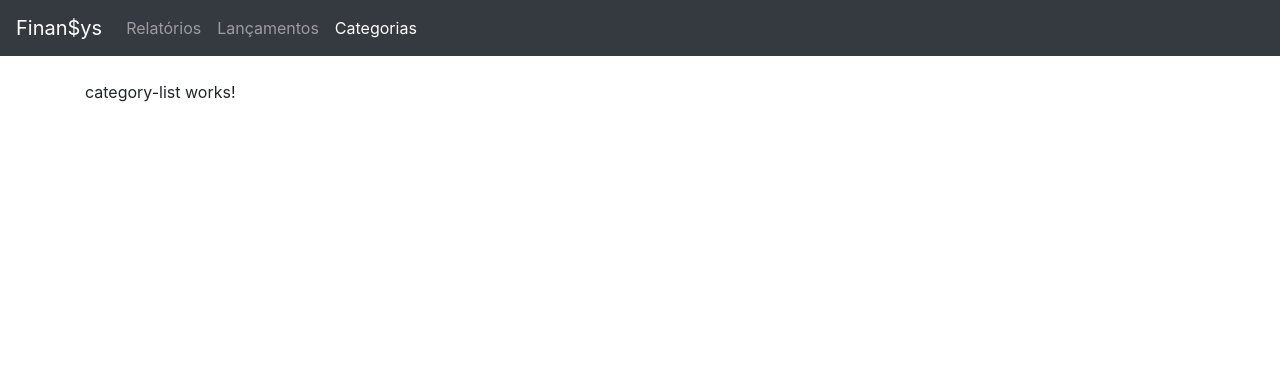
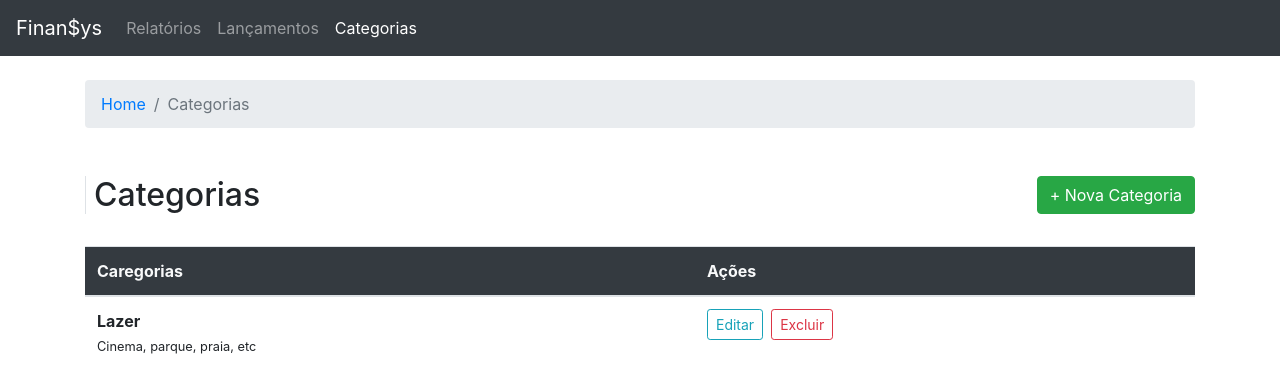
Before and after one commit to gusvagner/master-detail-crud, an Angular app: page /categories in a window 1280 px wide. Shown: the top 392 px of the page. Built offline with nearby package versions, Linux system fonts and the light colour scheme.

Commit message:
improving caregory list component

```diff
--- a/src/app/pages/categories/category-list/category-list.component.html
+++ b/src/app/pages/categories/category-list/category-list.component.html
@@ -1,3 +1,40 @@
-<p>
-  category-list works!
-</p>
+<nav aria-label="breadcrumb" class="mb-5">
+  <ol class="breadcrumb">
+    <li class="breadcrumb-item"><a routerLink="/">Home</a></li>
+    <li class="breadcrumb-item active">Categorias</li>
+  </ol>
+</nav>
+
+<div class="row mb-4">
+  <div class="col-md">
+    <h1 class="h2 border-left pl-2">
+      Categorias
+    </h1>
+  </div>
+  <div class="col-md">
+    <a routerLink="new" class="btn btn-success float-right">
+      + Nova Categoria
+    </a>
+  </div>
+</div>
+
+<table class="table table-hover">
+  <thead>
+    <tr class="bg-dark text-light">
+      <th>Caregorias</th>
+      <th>Ações</th>
+    </tr>
+  </thead>
+  <tbody>
+    <tr>
+      <td>
+        <strong>Lazer</strong><br>
+        <small>Cinema, parque, praia, etc</small>
+      </td>
+      <td>
+        <a [routerLink]="[12, 'edit']" class="btn btn-outline-info btn-sm mr-2">Editar</a>
+        <button (click)="alert('excluir')" class="btn btn-outline-danger btn-sm">Excluir</button>
+      </td>
+    </tr>
+  </tbody>
+</table>
```
